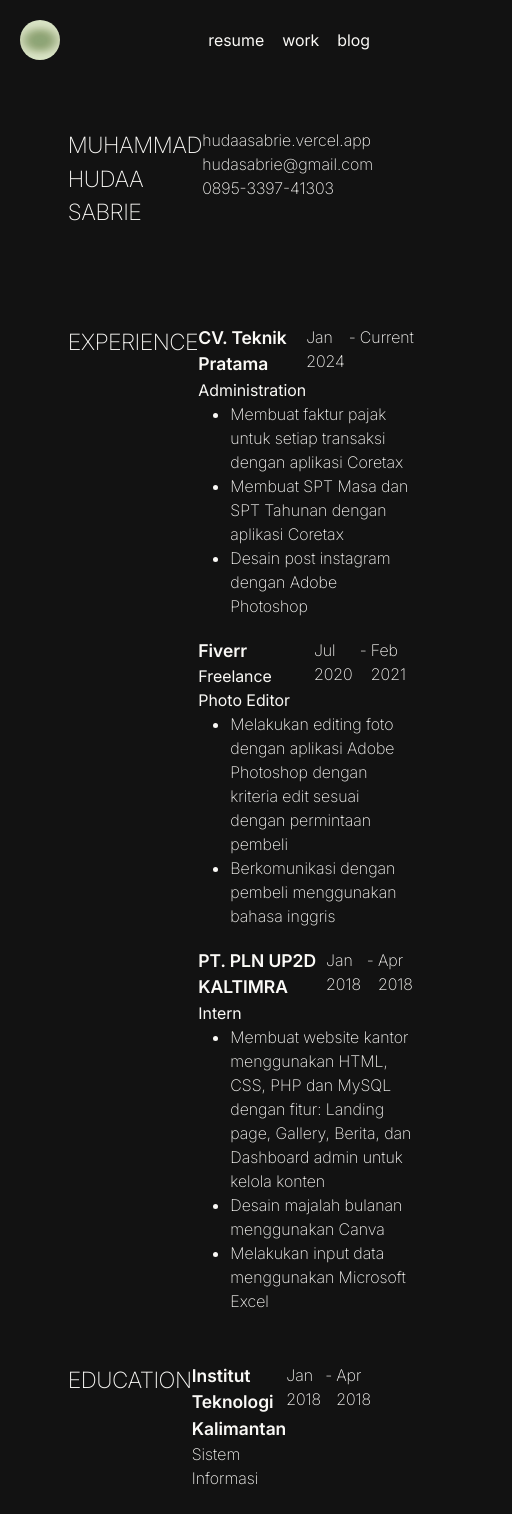
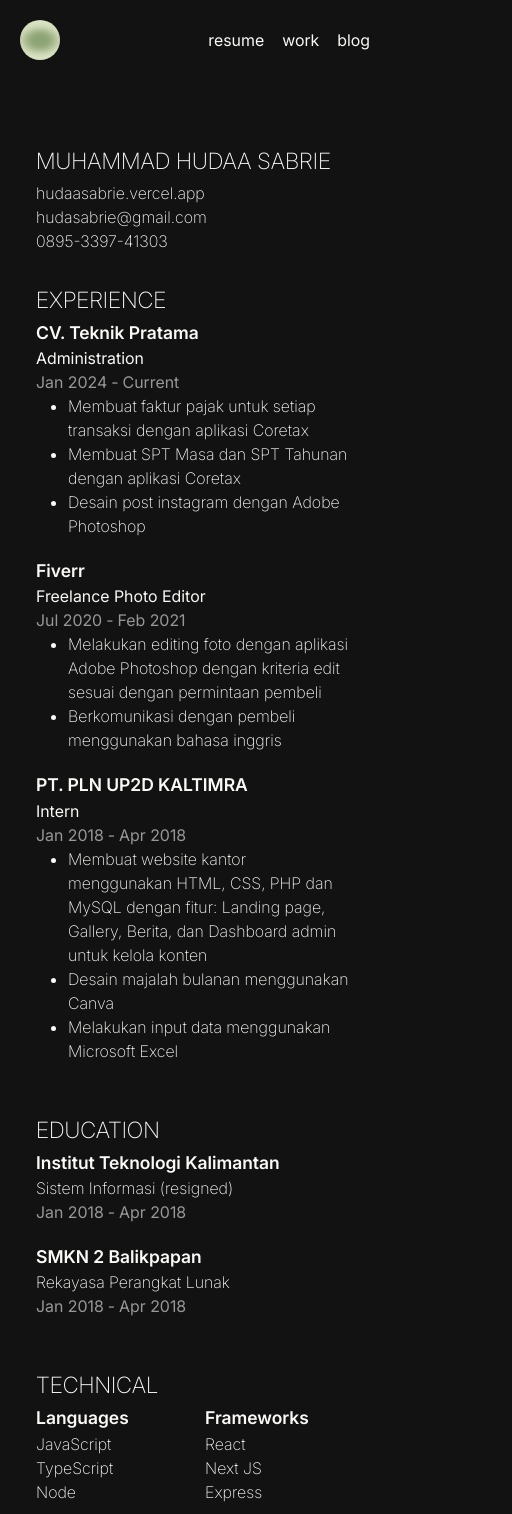
Before and after one commit to orokidd/portfolio, a React (Vite) app: page /resume in a window 390 px wide. Shown: the top 1514 px of the page, 512 px wide, since content can reach past the window. Built offline with nearby package versions, Linux system fonts and the light colour scheme.

Commit message:
resume mobile styles

```diff
--- a/src/assets/resume.ts
+++ b/src/assets/resume.ts
@@ -54,7 +54,7 @@ export const resume:Resume = {
     education: [
         {
             school: "Institut Teknologi Kalimantan",
-            description:"Sistem Informasi",
+            description:"Sistem Informasi (resigned)",
             startDate: "Jan 2018",
             endDate: "Apr 2018",
         },
--- a/src/components/Resume.tsx
+++ b/src/components/Resume.tsx
@@ -8,6 +8,7 @@ export default function Resume() {
 
 	return (
 		<div className={styles.resume}>
+			<main className={styles.mainResume}>
 				<header className={styles.header}>
 					<p className={styles.fullname}>MUHAMMAD HUDAA SABRIE</p>
 					<div className={styles.personal}>
@@ -17,7 +18,6 @@ export default function Resume() {
 					</div>
 				</header>
 
-			<main className={styles.mainResume}>
 				<div className={styles.section}>
 					<div className={styles.sectionName}>Experience</div>
 
--- a/src/styles/Resume.module.css
+++ b/src/styles/Resume.module.css
@@ -17,7 +17,8 @@ ul {
 .header {
     display: grid;
     grid-template-columns: 1fr 2fr;
-    padding: 3rem;
+    padding-bottom: 2rem;
+    padding: 3rem 0;
 }
 
 .fullname, .sectionName {
@@ -56,11 +57,14 @@ ul {
 
 .companyPosition {
     font-weight: 400;
+    /* color: var(--gray); */
 }
 
 .date {
     display: flex;
     gap: 4px;
+    font-weight: 400;
+    color: var(--gray);
 }
 
 .education {
@@ -74,3 +78,32 @@ ul {
     grid-template-columns: repeat(3, 1fr);
     gap: 20px;
 }
+
+@media screen and (max-width:780px) {
+    .mainResume {
+        padding: 1rem;
+    }
+    .header {
+        grid-template-columns: 1fr;
+        padding-bottom: 0;
+    }
+    .section {
+        grid-template-columns: 1fr;
+    }
+    .skills {
+        grid-template-columns: repeat(2, 1fr);
+    }
+    .workPlace {
+        flex-direction: column;
+    }
+    .date {
+        font-weight: 400;
+        color: var(--gray);
+    }
+    .education {
+        flex-direction: column;
+    }
+    .fullname, .sectionName {
+        padding-bottom: .2rem;
+    }
+}
```
Lines whose indentation alone changed are shown as unchanged.
